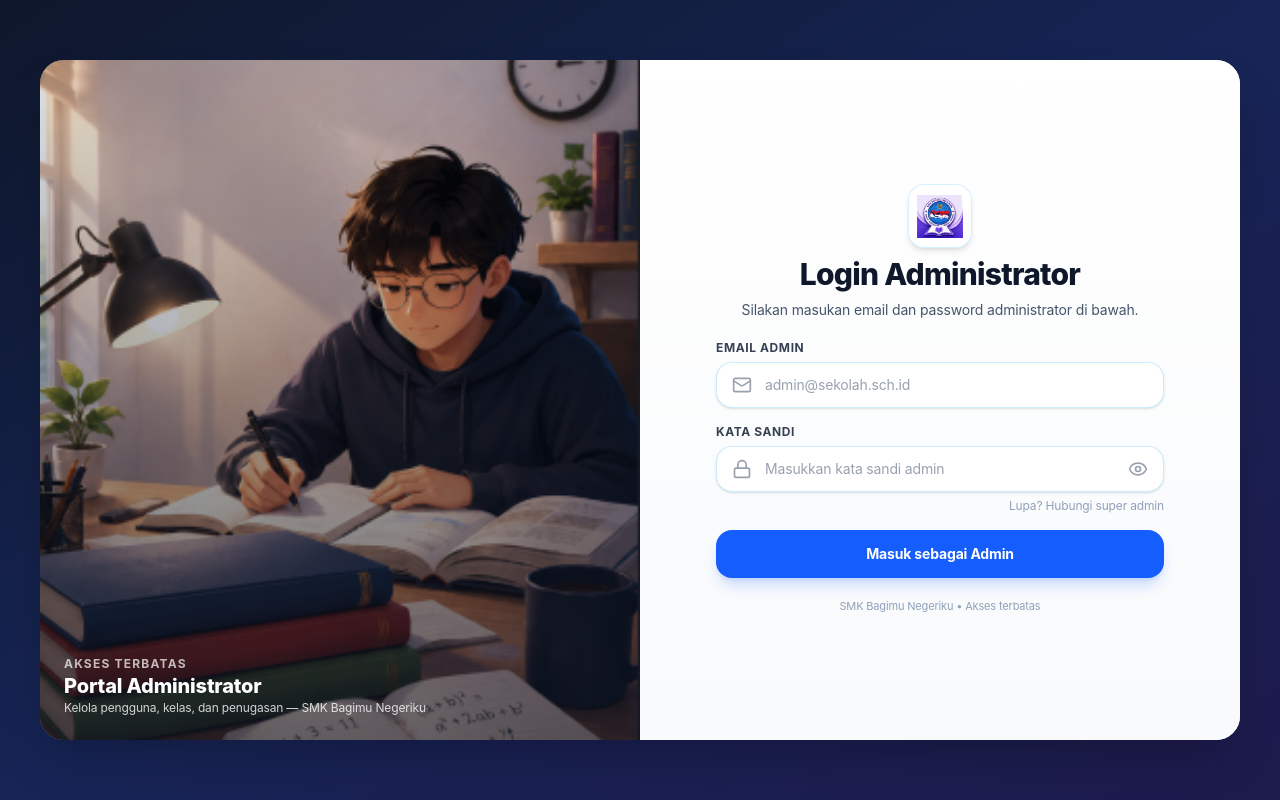
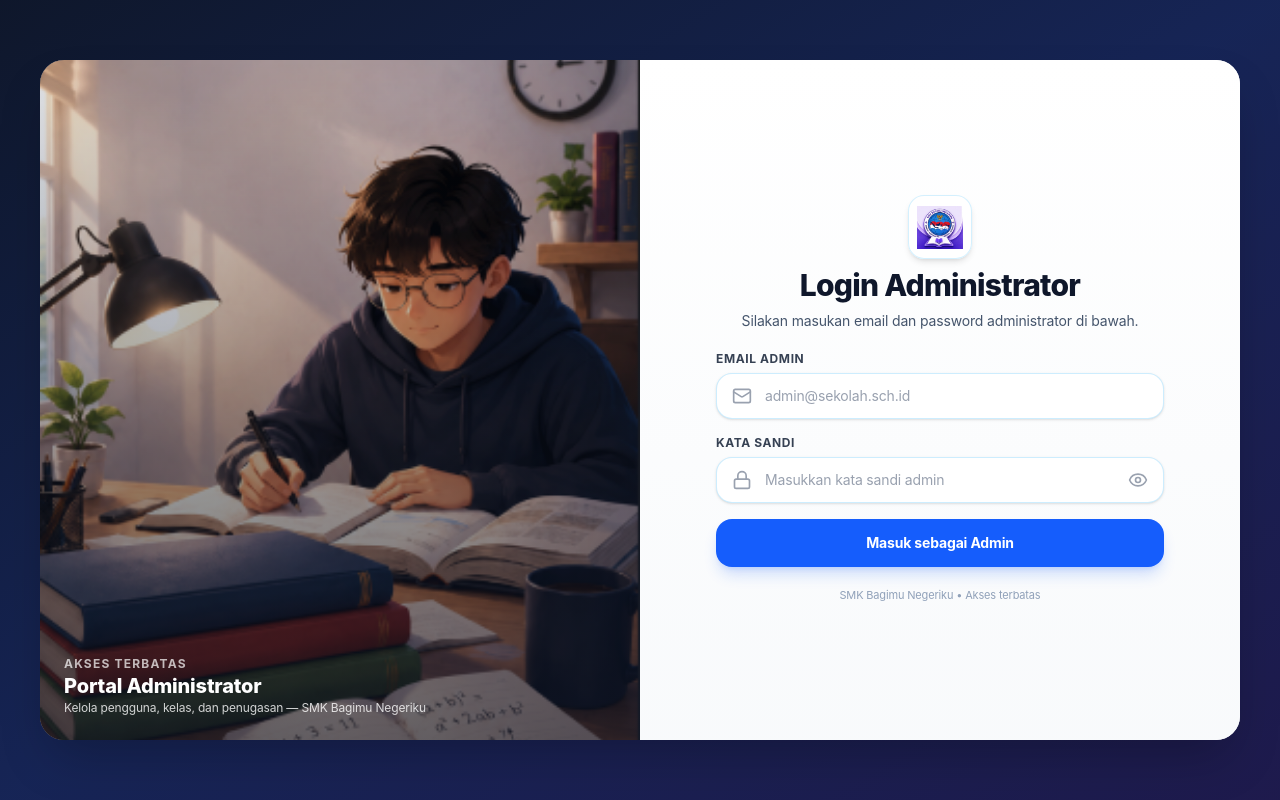
Before and after one commit to rodvin784-commits/SMS-Website-vin, a Next.js app: page /admin/login in a window 1280 px wide. Built offline with nearby package versions, Linux system fonts and the light colour scheme; no server answers.

Commit message:
fix(admin-login): hilangkan Lupa? Hubungi super admin (bersih total)

```diff
--- a/app/admin/login/page.tsx
+++ b/app/admin/login/page.tsx
@@ -63,7 +63,6 @@ export default function AdminLoginPage() {
               <div>
                 <label className="block text-xs font-bold uppercase tracking-wider text-gray-700 mb-1.5">Kata Sandi</label>
                 <IconInput type="password" placeholder="Masukkan kata sandi admin" value={password} onChange={e => setPassword(e.target.value)} required />
-                <p className="text-xs text-slate-400 mt-1.5 text-right">Lupa? Hubungi super admin</p>
               </div>
               <Button type="submit" loading={loading} fullWidth size="lg">{loading ? 'Memproses...' : 'Masuk sebagai Admin'}</Button>
             </form>
```
